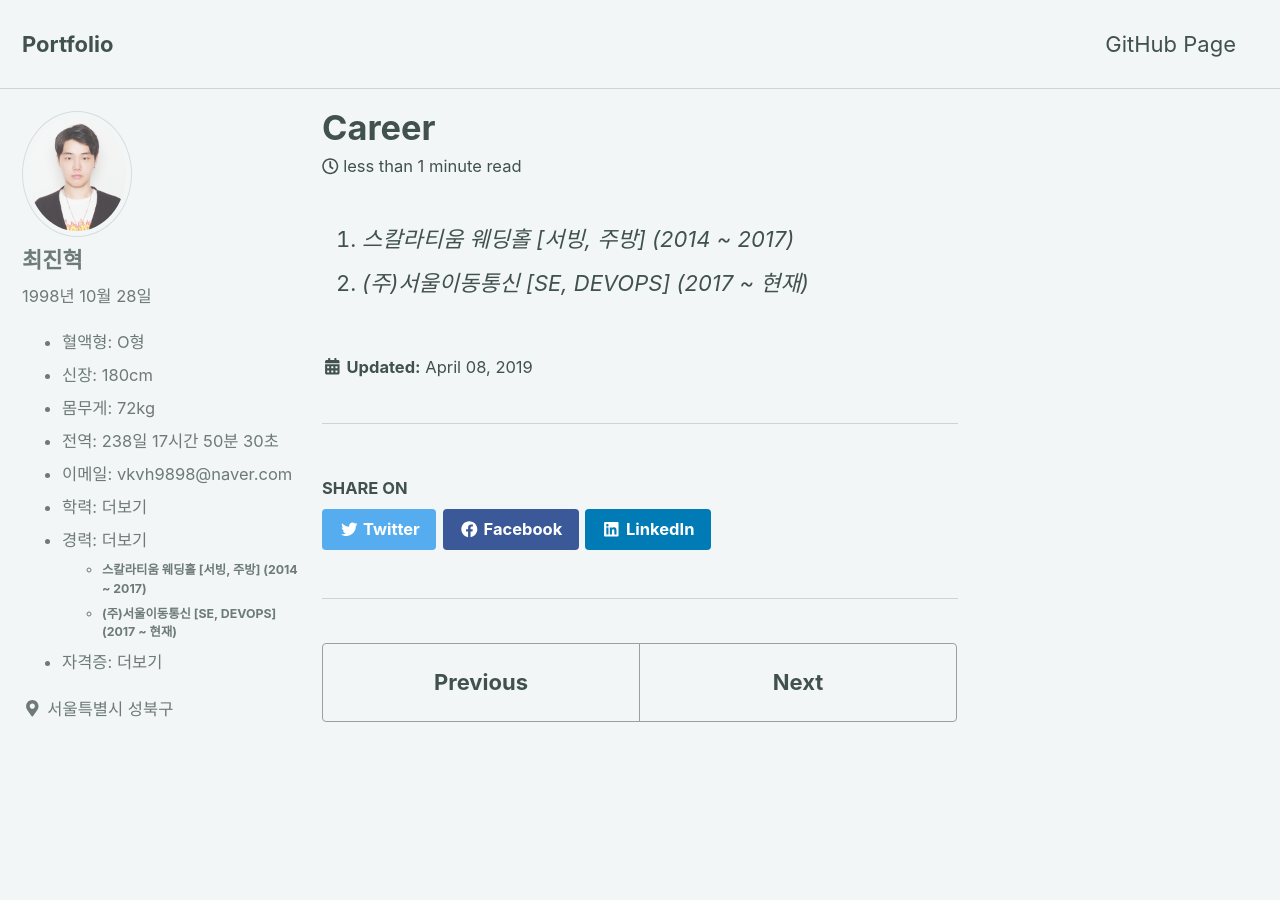
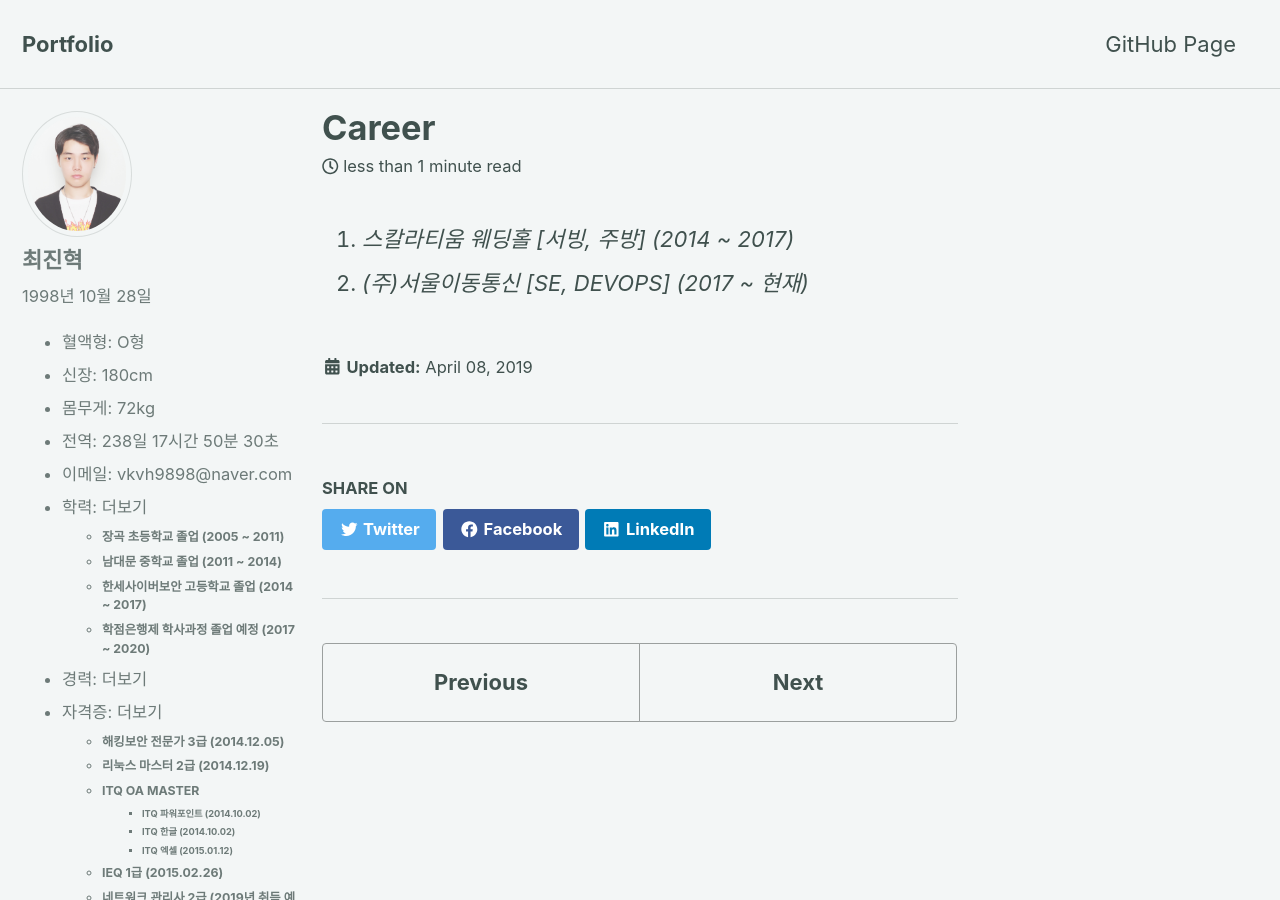
Before and after one commit to Tosi123/Tosi123.github.io, a Jekyll site: the page built from _posts/2019-04-08-info3.md, in a window 1280 px wide and 900 px high. Built offline with Jekyll 4.4.1, drawn with Linux system fonts in a browser that asks for light colours; cached includes are drawn as plain includes; nearby versions of some CDN libraries.

Commit message:
side bar 수정

```diff
--- a/_includes/author-profile.html
+++ b/_includes/author-profile.html
@@ -45,7 +45,7 @@
        <li>이메일: vkvh9898@naver.com</li>
 	   <li class="menu">
 			<a>학력: 더보기</a>
-            <ul class="hide" style="display: none;">
+            <ul class="hide">
                 <li><strong>장곡 초등학교 졸업 (2005 ~ 2011)</strong></li>
                 <li><strong>남대문 중학교 졸업 (2011 ~ 2014)</strong></li>
                 <li><strong>한세사이버보안 고등학교 졸업 (2014 ~ 2017)</strong></li>
@@ -54,17 +54,17 @@
         </li>
 		<li class="menu">
 			<a>경력: 더보기</a>
-            <ul class="hide" style="display: none;">
+            <ul class="hide">
                 <li><strong>스칼라티움 웨딩홀 [서빙, 주방] (2014 ~ 2017)</strong></li>
                 <li><strong>(주)서울이동통신 [SE, DEVOPS] (2017 ~ 현재)</strong></li>
             </ul>
         </li>
 		<li class="menu">
 			<a>자격증: 더보기</a>
-            <ul class="hide" style="display: none;">
+            <ul class="hide">
                 <li><strong>해킹보안 전문가 3급 (2014.12.05)</strong></li>
                 <li><strong>리눅스 마스터 2급 (2014.12.19)</strong></li>
-				<li><strrng>ITQ OA MASTER</strong>
+				<li><strong>ITQ OA MASTER</strong>
 					<ul>
 						<li><strong>ITQ 파워포인트 (2014.10.02)</strong></li>
 						<li><strong>ITQ 한글 (2014.10.02)</strong></li>
```
